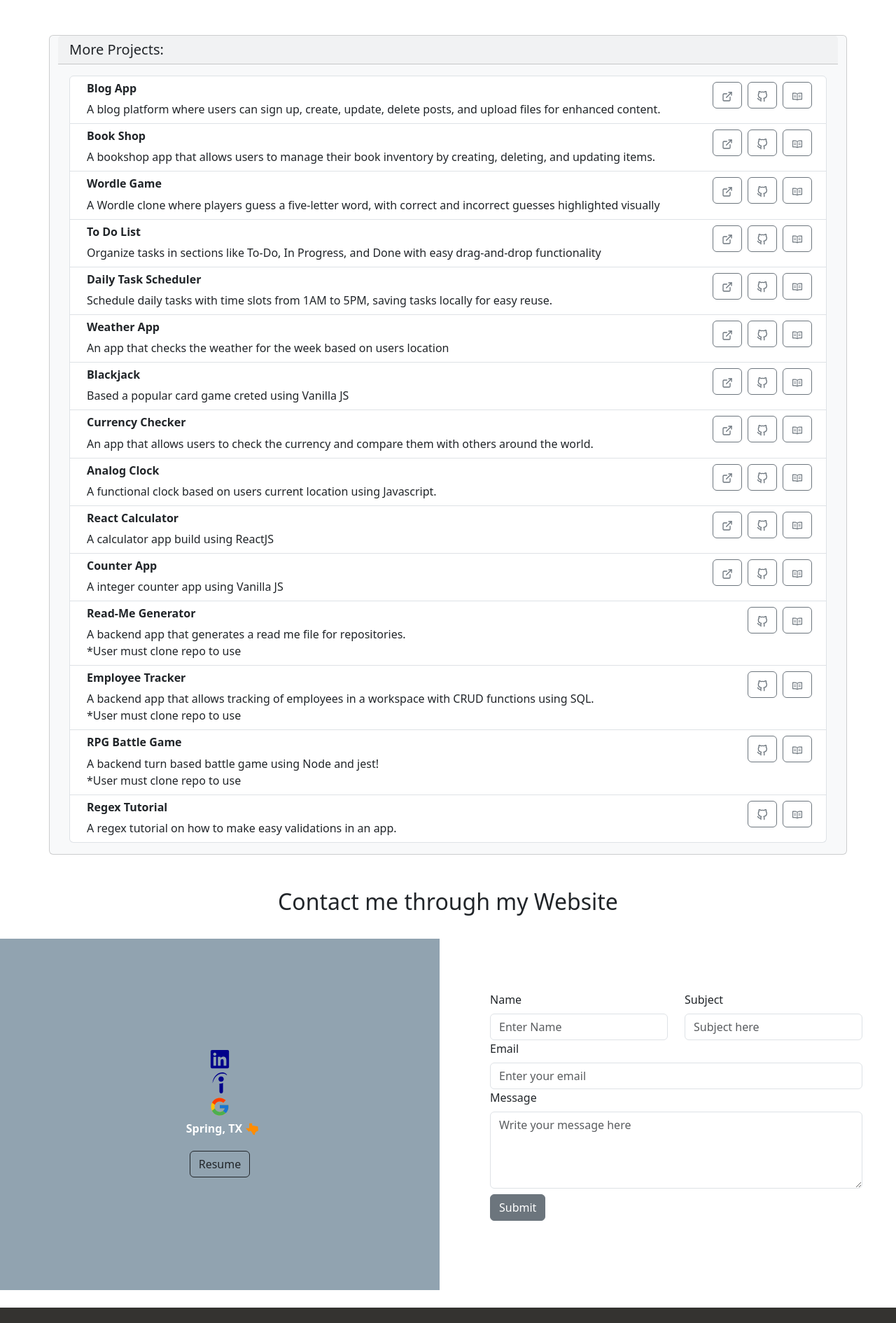
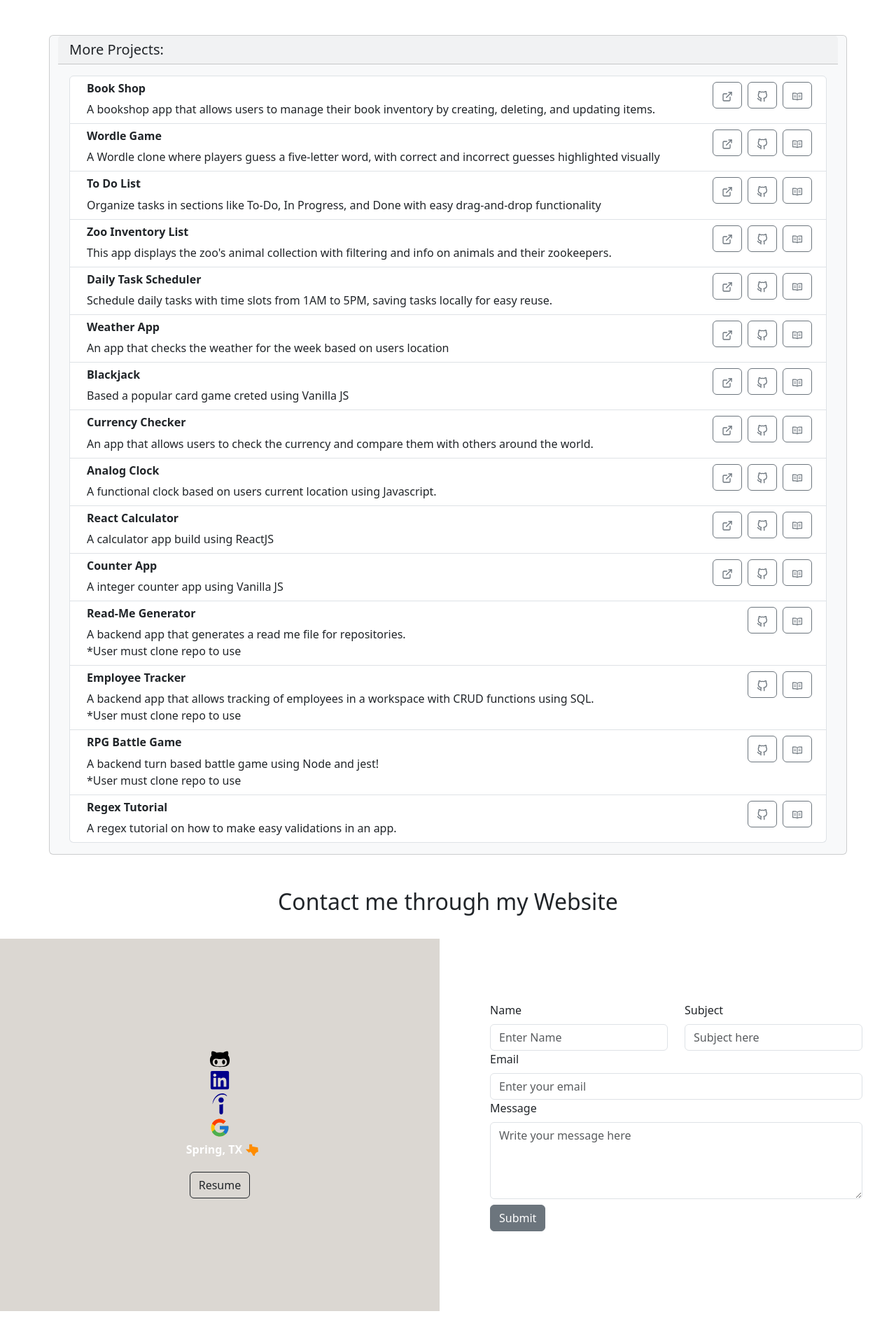
Before and after one commit to edm1001/web-dev-port, a React (Create React App) app: page /portfolio in a window 1280 px wide. Shown: the part 850-2740 px from the top of the page at 70% size. Built offline with nearby package versions, Linux system fonts and the light colour scheme.

Commit message:
update contact ui

```diff
--- a/src/App.css
+++ b/src/App.css
@@ -92,7 +92,7 @@ h2 {
   color: white;
 }
 .contact-info {
-  background-color: #91A3B0;
+  background-color: var(--lightgrey);
   padding-block: 25%;
   text-align: center;
 }
--- a/src/Components/Contact/Contact.js
+++ b/src/Components/Contact/Contact.js
@@ -1,26 +1,33 @@
-import React, {useRef} from 'react';
-import emailjs from '@emailjs/browser';
-import {Row, Col, Button, Form } from 'react-bootstrap';
-import {FcGoogle} from 'react-icons/fc';
-import {FaLinkedin} from 'react-icons/fa';
-import {SiIndeed} from 'react-icons/si';
-import {GiTexas} from 'react-icons/gi';
-import {motion} from 'framer-motion';
-
+import React, { useRef } from "react";
+import emailjs from "@emailjs/browser";
+import { Row, Col, Button, Form } from "react-bootstrap";
+import { FcGoogle } from "react-icons/fc";
+import { FaGithubAlt, FaLinkedin } from "react-icons/fa";
+import { SiIndeed } from "react-icons/si";
+import { GiTexas } from "react-icons/gi";
+import { motion } from "framer-motion";
 
 const Contact = () => {
   const form = useRef();
 
   const sendEmail = (e) => {
     e.preventDefault();
-        emailjs.sendForm('personal_contact','contact_service', form.current, 'wLYbtp8s7HHiOK8mX')
-          .then((result) => {
+    emailjs
+      .sendForm(
+        "personal_contact",
+        "contact_service",
+        form.current,
+        "wLYbtp8s7HHiOK8mX"
+      )
+      .then(
+        (result) => {
           console.log(result.text);
-          }, (error) => {
+        },
+        (error) => {
           console.log(error.text);
-          });
-
         }
+      );
+  };
 
   const rotateVariant = {
     resting: {
@@ -35,97 +42,140 @@ const Contact = () => {
   };
 
   return (
-        <section className='contact' id='contact'>
-
-        <h2 style={{textAlign:'center'}}>Contact me through my Website</h2>
-        <div className='contact-row'>
-        <Row className='contact'>
-            <Col lg={6} md={6} sm={12} >
-            <motion.div
-            initial={{opacity:0.1}}
-            whileInView={{opacity:1}}
-            >
-            <div className='contact-info'>
+    <section className="contact" id="contact">
+      <h2 style={{ textAlign: "center" }}>Contact me through my Website</h2>
+      <div className="contact-row">
+        <Row className="contact">
+          <Col lg={6} md={6} sm={12}>
+            <motion.div initial={{ opacity: 0.1 }} whileInView={{ opacity: 1 }}>
+              <div className="contact-info">
+                {/* create a link like below but with a github logo */}
                 <motion.div
                   variants={rotateVariant}
                   initial="resting"
                   whileHover="hovering"
                 >
-
-                <a href='https://www.linkedin.com/in/edmer-valencia-080414227/'><FaLinkedin color='darkblue' size={30}/></a>
+                  <a href="https://www.linkedin.com/in/edmer-valencia-080414227/">
+                    <FaGithubAlt color="black" size={30} />
+                  </a>
+                </motion.div>{" "}
+                <motion.div
+                  variants={rotateVariant}
+                  initial="resting"
+                  whileHover="hovering"
+                >
+                  <a href="https://www.linkedin.com/in/edmer-valencia-080414227/">
+                    <FaLinkedin color="darkblue" size={30} />
+                  </a>
                 </motion.div>
                 <motion.div
                   variants={rotateVariant}
                   initial="resting"
                   whileHover="hovering"
                 >
-
-                <a href='https://profile.indeed.com/?hl=en_US&co=US&from=gnav-menu-homepage&_ga=2.32972793.659603090.1698012374-1692506508.1662130429'><SiIndeed  className='mt-1' color='darkblue' size={30} /></a>
-                </motion.div>
-
-                <motion.div
-                variants={rotateVariant}
-                initial="resting"
-                whileHover="hovering"
-                >
-                <a href='mailto:edmerfranciz@gmail.com'><FcGoogle size={30} className='my-1'/></a>
+                  <a href="https://profile.indeed.com/?hl=en_US&co=US&from=gnav-menu-homepage&_ga=2.32972793.659603090.1698012374-1692506508.1662130429">
+                    <SiIndeed className="mt-1" color="darkblue" size={30} />
+                  </a>
                 </motion.div>
                 <motion.div
                   variants={rotateVariant}
                   initial="resting"
                   whileHover="hovering"
                 >
-                <p className='fw-semibold ps-2'>Spring, TX <GiTexas size={20} color='darkorange'/></p>
+                  <a href="mailto:edmerfranciz@gmail.com">
+                    <FcGoogle size={30} className="my-1" />
+                  </a>
                 </motion.div>
                 <motion.div
-                whileHover={{scale:1.2}}
+                  variants={rotateVariant}
+                  initial="resting"
+                  whileHover="hovering"
                 >
-                <Button className='my-1' href='/ResumePdf' variant="outline-dark" >Resume</Button>
+                  <p className="fw-semibold ps-2">
+                    Spring, TX <GiTexas size={20} color="darkorange" />
+                  </p>
+                </motion.div>
+                <motion.div whileHover={{ scale: 1.2 }}>
+                  <Button
+                    className="my-1"
+                    href="/ResumePdf"
+                    variant="outline-dark"
+                  >
+                    Resume
+                  </Button>
                 </motion.div>
               </div>
             </motion.div>
           </Col>
 
-            <Col className='mb-3 contact-form'lg={6} md={6} sm={12} >
+          <Col className="mb-3 contact-form" lg={6} md={6} sm={12}>
             <motion.div
-            initial={{x:200, opacity:0}}
-            whileInView={{x:0, opacity:1}}
-            transition={{delay:1.5}}
-            whileTap={{scale:1.2}}
+              initial={{ x: 200, opacity: 0 }}
+              whileInView={{ x: 0, opacity: 1 }}
+              transition={{ delay: 1.5 }}
+              whileTap={{ scale: 1.2 }}
             >
-
-            <Form ref={form} onSubmit={sendEmail} className='p-5 message'>
+              <Form ref={form} onSubmit={sendEmail} className="p-5 message">
                 <Form.Group>
-                    <Row >
+                  <Row>
                     <Col>
                       <Form.Label>Name</Form.Label>
-                        <Form.Control as="input" required  name="user_name" type="name" placeholder="Enter Name"></Form.Control></Col>
+                      <Form.Control
+                        as="input"
+                        required
+                        name="user_name"
+                        type="name"
+                        placeholder="Enter Name"
+                      ></Form.Control>
+                    </Col>
                     <Col>
                       <Form.Label>Subject</Form.Label>
-                        <Form.Control type="subject" name="subject" placeholder='Subject here'></Form.Control></Col>
+                      <Form.Control
+                        type="subject"
+                        name="subject"
+                        placeholder="Subject here"
+                      ></Form.Control>
+                    </Col>
                   </Row>
                   <Form.Label>Email</Form.Label>
-                    <Form.Control required type='email' name='user_email'   placeholder='Enter your email' as='input'></Form.Control>
+                  <Form.Control
+                    required
+                    type="email"
+                    name="user_email"
+                    placeholder="Enter your email"
+                    as="input"
+                  ></Form.Control>
 
                   <Form.Label>Message</Form.Label>
-                    <Form.Control required name="message" as='textarea' rows={4} placeholder='Write your message here'>
-                    </Form.Control>
+                  <Form.Control
+                    required
+                    name="message"
+                    as="textarea"
+                    rows={4}
+                    placeholder="Write your message here"
+                  ></Form.Control>
                 </Form.Group>
                 <motion.div
-                whileHover={{scale:1.2, x:35}}
-                whileTap={{x:200,opacity:0.3, transition:1.5}}
+                  whileHover={{ scale: 1.2, x: 35 }}
+                  whileTap={{ x: 200, opacity: 0.3, transition: 1.5 }}
                 >
-                <Button type="submit" className="my-2" variant='secondary' value="Send"> Submit</Button>
+                  <Button
+                    type="submit"
+                    className="my-2"
+                    variant="secondary"
+                    value="Send"
+                  >
+                    {" "}
+                    Submit
+                  </Button>
                 </motion.div>
               </Form>
             </motion.div>
           </Col>
-
         </Row>
       </div>
     </section>
-    )
-
-}
+  );
+};
 
 export default Contact;
--- a/src/Components/Projects/FeaturedProjects.js
+++ b/src/Components/Projects/FeaturedProjects.js
@@ -14,23 +14,22 @@ import Chatapp from '../../Assets/port/chat-app.gif';
 import {motion} from 'framer-motion';
 import {AiFillGithub} from 'react-icons/ai';
 import { FiExternalLink } from "react-icons/fi";
-
+import Blogsite from '../../Assets/port/blogsite.gif';
 
 const projectData = [
+  {
+    image: Blogsite,
+    title: "Blog App",
+    description: "The blog site empowers users to effortlessly sign up or log in, facilitating seamless creation, updating, or deletion of posts, alongside the convenient option to upload files to enhance their posts.",
+    githubLink: "https://github.com/edm1001/mern-blog",
+    liveLink: "https://edm1001.github.io/mern-blog/"
+  },
   {
     image: Chatapp,
     title: "Chat App",
     description: "The chat app enables users to engage in real-time conversations with multiple users while conveniently monitoring their online/offline status. Additionally, it offers seamless authentication through sign-in or registration, ensuring a personalized and secure user experience.",
     githubLink: "https://github.com/edm1001/mern-chat-app",
     liveLink: "https://edm1001.github.io/mern-chat-app/",
-  },
-
-  {
-    image: Zookeepers ,
-    title: "Zoo Inventory List",
-    description: "This inventory app showcases the zoo's animal collection, allowing users to view all animals along with relevant information. Users can utilize the filter function to locate specific animals efficiently. Additionally, the app provides access to information about the zookeepers responsible for caring for these animals.",
-    githubLink: "https://github.com/edm1001/zookeepr",
-    liveLink: "https://edm1001.github.io/zookeepr/"
   },
   {
     image: TripleJ,
--- a/src/Components/Projects/ListProjects.js
+++ b/src/Components/Projects/ListProjects.js
@@ -6,34 +6,39 @@ import { FiGithub } from "react-icons/fi";
 
 const listProjectData = [
   {
-        title: "Blog App",
-        description: "A blog platform where users can sign up, create, update, delete posts, and upload files for enhanced content.",
-        githubLink: "https://github.com/edm1001/mern-blog",
-        liveLink: "https://edm1001.github.io/mern-blog/"
-      },
-      {
     title: "Book Shop",
-        description: "A bookshop app that allows users to manage their book inventory by creating, deleting, and updating items.",
+    description:
+      "A bookshop app that allows users to manage their book inventory by creating, deleting, and updating items.",
     githubLink: "https://github.com/edm1001/book-app",
-        liveLink: " https://edm1001.github.io/book-app/"
+    liveLink: " https://edm1001.github.io/book-app/",
   },
   {
     title: "Wordle Game",
-        description: "A Wordle clone where players guess a five-letter word, with correct and incorrect guesses highlighted visually",
+    description:
+      "A Wordle clone where players guess a five-letter word, with correct and incorrect guesses highlighted visually",
     githubLink: "https://github.com/edm1001/wordle-clone",
     liveLink: "https://edm1001.github.io/wordle-clone/",
   },
   {
     title: "To Do List",
-        description: "Organize tasks in sections like To-Do, In Progress, and Done with easy drag-and-drop functionality",
+    description:
+      "Organize tasks in sections like To-Do, In Progress, and Done with easy drag-and-drop functionality",
     githubLink: "https://github.com/edm1001/taskmaster-pro",
-        liveLink: "https://edm1001.github.io/taskmaster-pro/"
+    liveLink: "https://edm1001.github.io/taskmaster-pro/",
+  },
+  {
+    title: "Zoo Inventory List",
+    description:
+      "This app displays the zoo's animal collection with filtering and info on animals and their zookeepers.",
+    githubLink: "https://github.com/edm1001/zookeepr",
+    liveLink: "https://edm1001.github.io/zookeepr/",
   },
   {
     title: "Daily Task Scheduler",
-        description: "Schedule daily tasks with time slots from 1AM to 5PM, saving tasks locally for easy reuse.",
+    description:
+      "Schedule daily tasks with time slots from 1AM to 5PM, saving tasks locally for easy reuse.",
     githubLink: "https://github.com/edm1001/i-like-tortoises-05",
-        liveLink: "https://edm1001.github.io/i-like-tortoises-05/"
+    liveLink: "https://edm1001.github.io/i-like-tortoises-05/",
   },
   {
     title: "Weather App",
```
Lines whose indentation alone changed are shown as unchanged.
